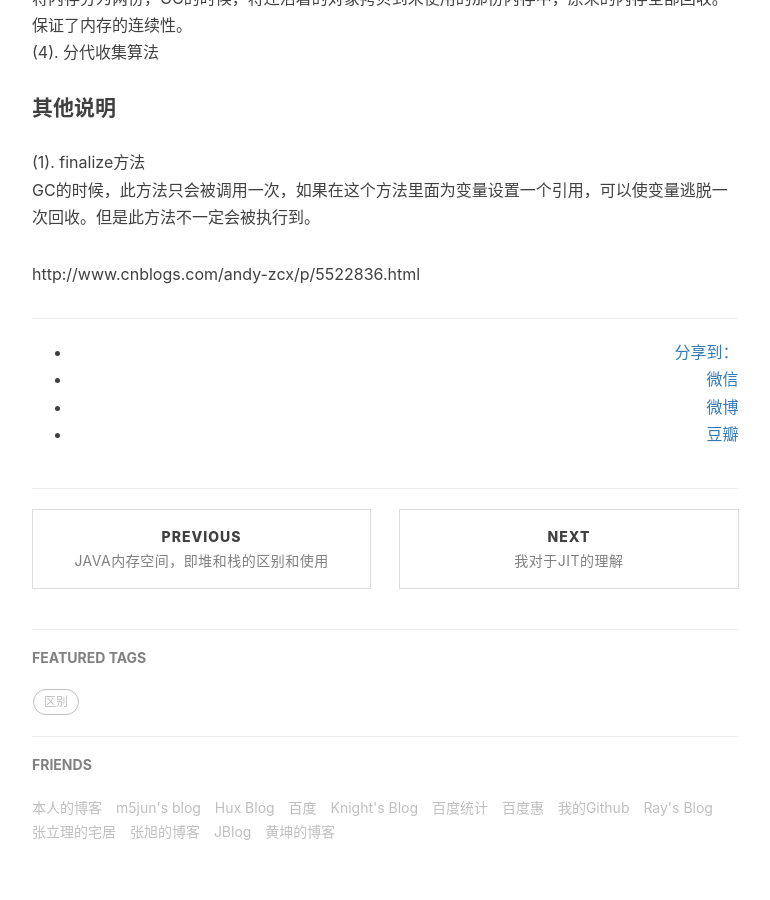
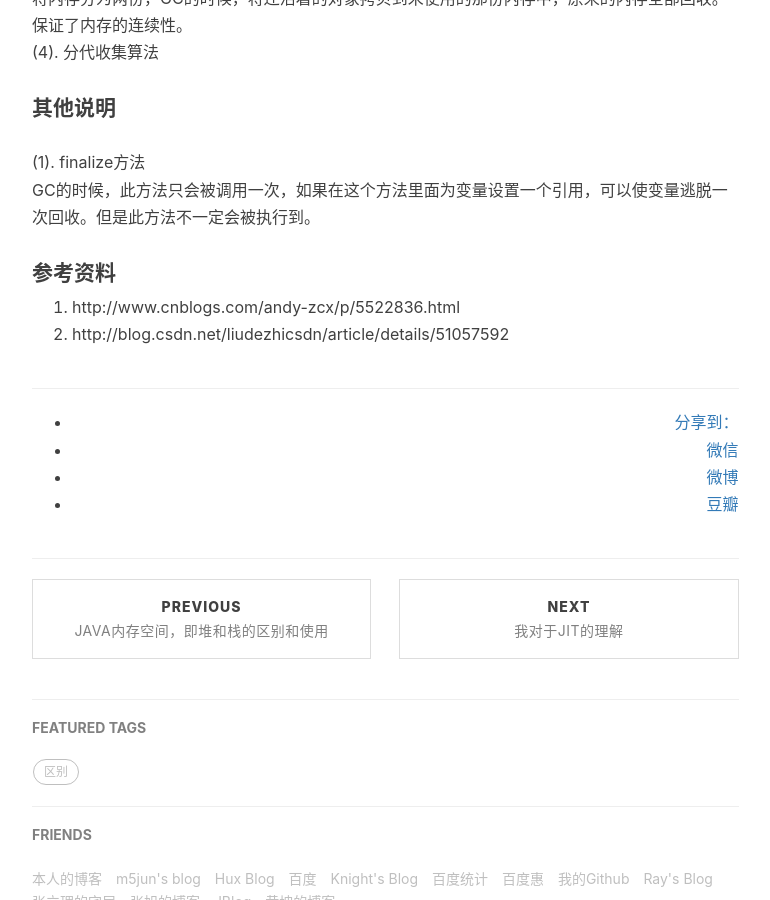
Before and after one commit to baiscjava/basicjava.github.io, a Jekyll site: the page built from _posts/2017-01-13-Java的垃圾回收机制.md, in a window 1280 px wide and 900 px high, scrolled down 1629 px. Shown: the whole window, without its empty margins (233-1003 px from the left). Built offline with Jekyll 4.4.1, drawn with Linux system fonts in a browser that asks for light colours; nearby versions of some CDN libraries; comment, search, counter and statistics services are not loaded.

Commit message:
Update 2017-01-13-Java的垃圾回收机制.md

```diff
--- a/_posts/2017-01-13-Java的垃圾回收机制.md
+++ b/_posts/2017-01-13-Java的垃圾回收机制.md
@@ -39,4 +39,6 @@ tags:
 (1). finalize方法<br>
 GC的时候，此方法只会被调用一次，如果在这个方法里面为变量设置一个引用，可以使变量逃脱一次回收。但是此方法不一定会被执行到。<br>
 
-http://www.cnblogs.com/andy-zcx/p/5522836.html
+#### 参考资料
+1. http://www.cnblogs.com/andy-zcx/p/5522836.html <br>
+2. http://blog.csdn.net/liudezhicsdn/article/details/51057592 <br>
```
